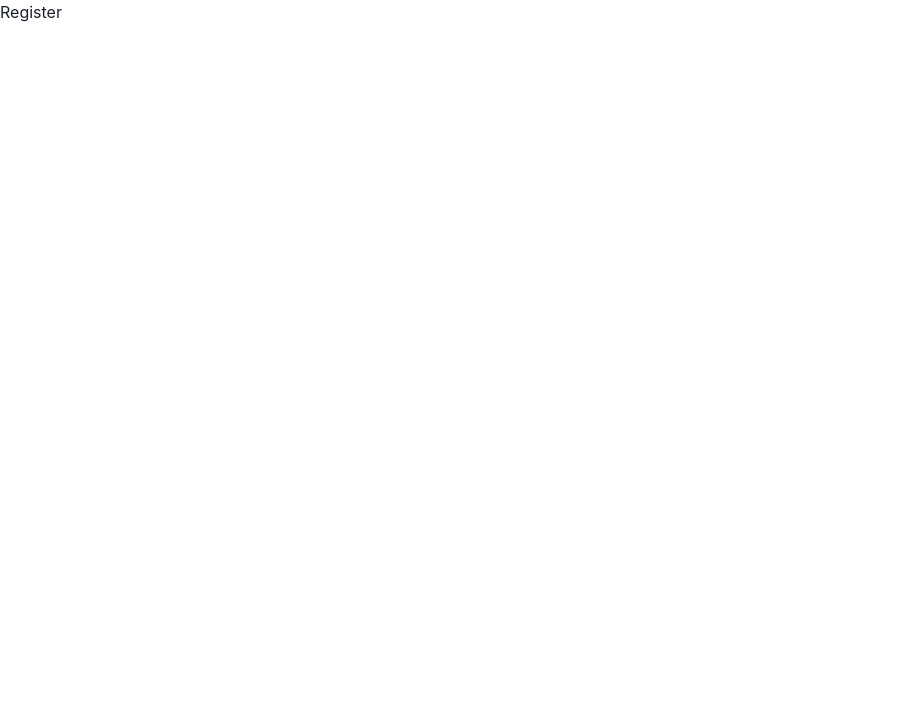
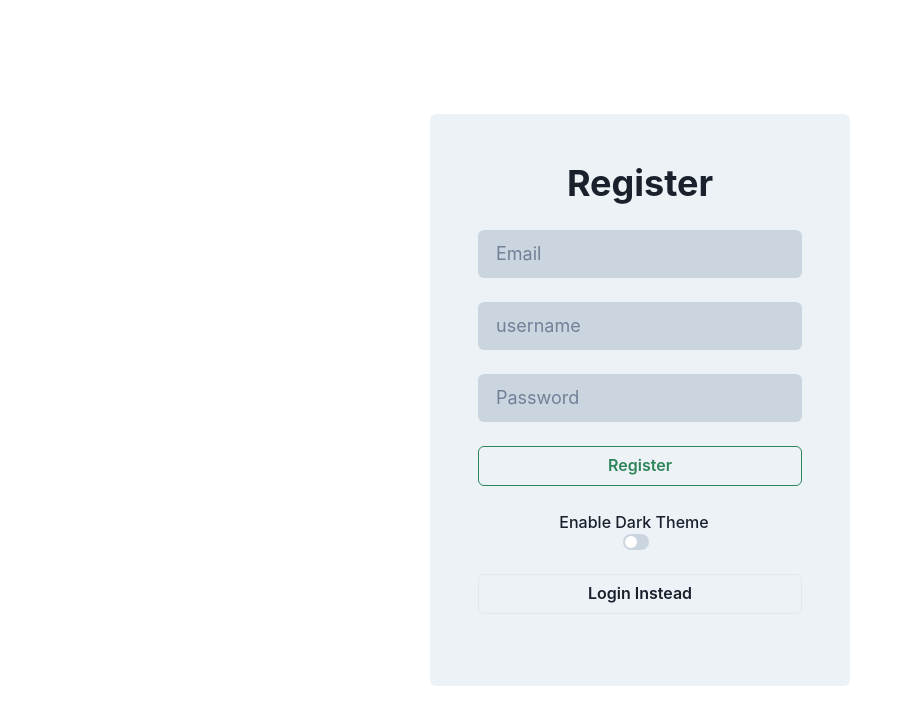
Before and after one commit to mabdullahadeel/fastapi-mongo-todo, a React (Create React App) app in the folder frontend/: page /register in a window 1280 px wide. Shown: the top 724 px of the page, without its empty margins (0-912 px from the left). Built offline with nearby package versions, Linux system fonts and the light colour scheme.

Commit message:
✅ added auth route components

```diff
--- a/frontend/src/App.js
+++ b/frontend/src/App.js
@@ -1,4 +1,6 @@
 import { BrowserRouter as Router, Routes, Route } from "react-router-dom";
+import Login from "./components/Auth/Login";
+import Register from "./components/Auth/Register";
 
 function App() {
   return (
@@ -6,8 +8,8 @@ function App() {
       <Router>
         <Routes path="/">
           {/* Auth */}
-          <Route path="/login" element={<h1>Login</h1>} />
-          <Route path="/register" element={<h1>Register</h1>} />
+          <Route path="/login" element={<Login />} />
+          <Route path="/register" element={<Register />} />
           {/* Application */}
           <Route index element={<h1>Home</h1>} />
         </Routes>
--- /dev/null
+++ b/frontend/src/components/Auth/Login.js
@@ -0,0 +1,67 @@
+import { useState } from "react";
+import {
+  Flex,
+  Heading,
+  Button,
+  Input,
+  useColorModeValue,
+} from "@chakra-ui/react";
+import ThemeToggeler from "../Theme/ThemeToggler";
+import { useNavigate } from "react-router-dom";
+
+function Login() {
+  const [loading, setLoading] = useState(false);
+  const navigate = useNavigate();
+
+  return (
+    <Flex height="100vh" alignItems="center" justifyContent="center">
+      <Flex
+        direction="column"
+        alignItems="center"
+        background={useColorModeValue("gray.100", "gray.700")}
+        p={12}
+        rounded={6}
+      >
+        <Heading mb={6}>Login</Heading>
+        <Input
+          placeholder="Email"
+          background={useColorModeValue("gray.300", "gray.600")}
+          type="email"
+          variant="filled"
+          size="lg"
+          mb={6}
+        />
+        <Input
+          placeholder="Password"
+          background={useColorModeValue("gray.300", "gray.600")}
+          type="password"
+          variant="filled"
+          size="lg"
+          mb={6}
+        />
+        <Button
+          isLoading={loading}
+          loadingText="Logging in..."
+          width="100%"
+          colorScheme="green"
+          variant="outline"
+          mb={6}
+        >
+          Login
+        </Button>
+        <ThemeToggeler mb={6} showLabel={true} />
+        <Button
+          width="100%"
+          colorScheme="gray"
+          variant="outline"
+          mb={6}
+          onClick={() => navigate("/register", { replace: true })}
+        >
+          Register Instead
+        </Button>
+      </Flex>
+    </Flex>
+  );
+}
+
+export default Login;
--- /dev/null
+++ b/frontend/src/components/Auth/Register.js
@@ -0,0 +1,74 @@
+import { useState } from "react";
+import {
+  Flex,
+  Heading,
+  Button,
+  Input,
+  useColorModeValue,
+} from "@chakra-ui/react";
+import ThemeToggeler from "../Theme/ThemeToggler";
+import { useNavigate } from "react-router-dom";
+
+function Register() {
+  const [isLoading, setIsLoading] = useState(false);
+  const navigate = useNavigate();
+
+  return (
+    <Flex height="100vh" alignItems="center" justifyContent="center">
+      <Flex
+        direction="column"
+        alignItems="center"
+        background={useColorModeValue("gray.100", "gray.700")}
+        p={12}
+        rounded={6}
+      >
+        <Heading mb={6}>Register</Heading>
+        <Input
+          placeholder="Email"
+          background={useColorModeValue("gray.300", "gray.600")}
+          type="email"
+          variant="filled"
+          size="lg"
+          mb={6}
+        />
+        <Input
+          placeholder="username"
+          background={useColorModeValue("gray.300", "gray.600")}
+          type="text"
+          variant="filled"
+          size="lg"
+          mb={6}
+        />
+        <Input
+          placeholder="Password"
+          background={useColorModeValue("gray.300", "gray.600")}
+          type="password"
+          variant="filled"
+          size="lg"
+          mb={6}
+        />
+        <Button
+          isLoading={isLoading}
+          width="100%"
+          colorScheme="green"
+          variant="outline"
+          mb={6}
+        >
+          Register
+        </Button>
+        <ThemeToggeler mb={6} showLabel={true} />
+        <Button
+          width="100%"
+          colorScheme="gray"
+          variant="outline"
+          mb={6}
+          onClick={() => navigate("/login", { replace: true })}
+        >
+          Login Instead
+        </Button>
+      </Flex>
+    </Flex>
+  );
+}
+
+export default Register;
--- /dev/null
+++ b/frontend/src/components/Theme/ThemeToggler.js
@@ -0,0 +1,30 @@
+import { Switch, useColorMode, FormLabel } from "@chakra-ui/react";
+
+const ThemeToggeler = ({ showLabel = false, ...rest }) => {
+  const { toggleColorMode, colorMode } = useColorMode();
+
+  return (
+    <>
+      {showLabel && (
+        <FormLabel htmlFor="theme-toggler" mb="0">
+          Enable Dark Theme
+        </FormLabel>
+      )}
+      <Switch
+        id="theme-toggler"
+        size="sm"
+        isChecked={colorMode === "dark"}
+        isDisabled={false}
+        isLoading={false}
+        value={colorMode}
+        colorScheme={colorMode === "dark" ? "blue" : "teal"}
+        variant="ghost"
+        mr={2}
+        onChange={toggleColorMode}
+        {...rest}
+      />
+    </>
+  );
+};
+
+export default ThemeToggeler;
```
